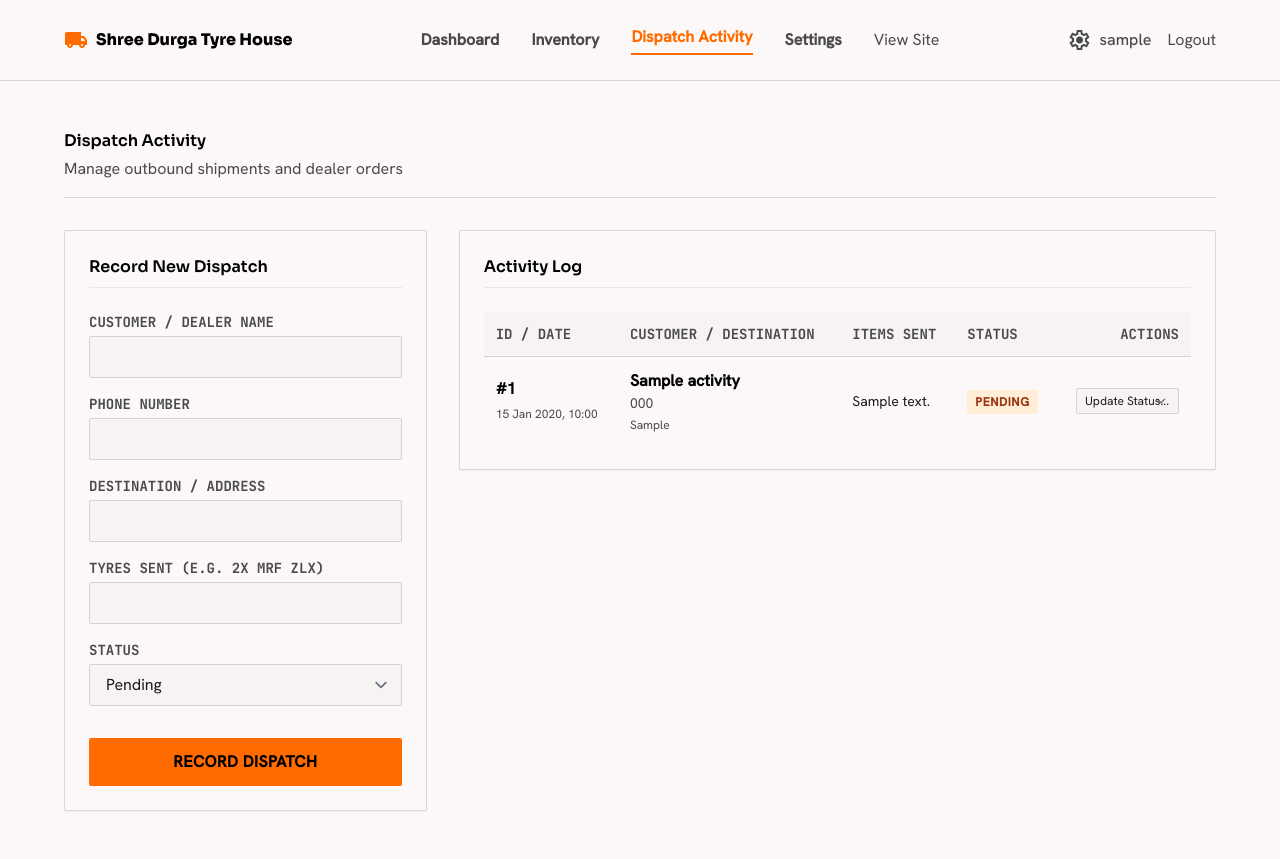
After one commit to raghavtanejax/ShreeDurgaTyreHouseMain, a Flask app: page /admin/dispatch in a window 1280 px wide. The commit adds this page. Run offline with Flask 3, Linux system fonts and the light colour scheme; a user stored in the database is signed in; tables that the repository leaves empty hold one stand-in row (values such as "Sample post"); some libraries are stand-ins or nearby versions.

Commit message:
DISPATCH

```diff
--- a/app.py
+++ b/app.py
@@ -2,8 +2,8 @@ import os
 from flask import Flask, render_template, redirect, url_for, flash, request, Response
 from flask_login import LoginManager, login_user, login_required, logout_user, current_user
 from flask_bcrypt import Bcrypt
-from models import db, User, Tyre, QuoteRequest, SiteSettings
-from forms import LoginForm, TyreForm, QuoteForm, SettingsForm
+from models import db, User, Tyre, QuoteRequest, SiteSettings, DispatchActivity
+from forms import LoginForm, TyreForm, QuoteForm, SettingsForm, DispatchForm
 from sqlalchemy.exc import IntegrityError
 from werkzeug.utils import secure_filename
 from dotenv import load_dotenv
@@ -289,5 +289,36 @@ def settings():
 
     return render_template('6_site_settings.html', form=form)
 
+@app.route('/admin/dispatch', methods=['GET', 'POST'])
+@login_required
+def admin_dispatch():
+    form = DispatchForm()
+    if form.validate_on_submit():
+        dispatch = DispatchActivity(
+            customer_name=form.customer_name.data,
+            phone=form.phone.data,
+            destination=form.destination.data,
+            tyre_details=form.tyre_details.data,
+            status=form.status.data
+        )
+        db.session.add(dispatch)
+        db.session.commit()
+        flash('Dispatch activity recorded successfully.', 'success')
+        return redirect(url_for('admin_dispatch'))
+
+    dispatches = DispatchActivity.query.order_by(DispatchActivity.date_created.desc()).all()
+    return render_template('10_admin_dispatch.html', form=form, dispatches=dispatches)
+
+@app.route('/admin/dispatch/update_status/<int:dispatch_id>', methods=['POST'])
+@login_required
+def update_dispatch_status(dispatch_id):
+    dispatch = DispatchActivity.query.get_or_404(dispatch_id)
+    new_status = request.form.get('status')
+    if new_status in ['Pending', 'Dispatched', 'Delivered']:
+        dispatch.status = new_status
+        db.session.commit()
+        flash(f'Status for dispatch #{dispatch_id} updated to {new_status}.', 'success')
+    return redirect(url_for('admin_dispatch'))
+
 if __name__ == '__main__':
     app.run(debug=True, host='0.0.0.0', port=5000)
--- a/forms.py
+++ b/forms.py
@@ -32,3 +32,11 @@ class SettingsForm(FlaskForm):
     google_maps_url = StringField('Google Maps URL', validators=[DataRequired(), Length(max=255)])
     hindi_english_toggle = BooleanField('Hindi / English Toggle')
     submit = SubmitField('Save Changes')
+
+class DispatchForm(FlaskForm):
+    customer_name = StringField('Customer / Dealer Name', validators=[DataRequired(), Length(max=150)])
+    phone = StringField('Phone Number', validators=[DataRequired(), Length(max=50)])
+    destination = StringField('Destination / Address', validators=[DataRequired(), Length(max=255)])
+    tyre_details = StringField('Tyres Sent (e.g. 2x MRF ZLX)', validators=[DataRequired()])
+    status = SelectField('Status', choices=[('Pending', 'Pending'), ('Dispatched', 'Dispatched'), ('Delivered', 'Delivered')], default='Pending')
+    submit = SubmitField('Record Dispatch')
--- /dev/null
+++ b/templates/10_admin_dispatch.html
@@ -0,0 +1,117 @@
+{% extends 'admin_base.html' %}
+{% block title %}Dispatch Activity - Shree Durga Tyre House{% endblock %}
+
+{% block content %}
+<div class="flex justify-between items-end border-b border-steel-gray/20 pb-4 mb-8">
+    <div>
+        <h1 class="text-headline-lg font-headline-lg text-tertiary">Dispatch Activity</h1>
+        <p class="text-body-md text-steel-gray mt-1">Manage outbound shipments and dealer orders</p>
+    </div>
+</div>
+
+<div class="grid grid-cols-1 lg:grid-cols-3 gap-8">
+    <!-- Dispatch Form -->
+    <div class="lg:col-span-1">
+        <div class="bg-surface border border-steel-gray/20 rounded p-6 shadow-sm">
+            <h2 class="font-headline-md text-tertiary mb-6 pb-2 border-b border-steel-gray/10">Record New Dispatch</h2>
+            <form method="POST" action="{{ url_for('admin_dispatch') }}" class="flex flex-col gap-4">
+                {{ form.hidden_tag() }}
+
+                <div>
+                    {{ form.customer_name.label(class="block text-sm font-label-caps text-steel-gray uppercase mb-1") }}
+                    {{ form.customer_name(class="w-full bg-surface-container-low border border-steel-gray/20 rounded px-4 py-2 focus:outline-none focus:border-safety-orange focus:ring-1 focus:ring-safety-orange transition-colors") }}
+                </div>
+
+                <div>
+                    {{ form.phone.label(class="block text-sm font-label-caps text-steel-gray uppercase mb-1") }}
+                    {{ form.phone(class="w-full bg-surface-container-low border border-steel-gray/20 rounded px-4 py-2 focus:outline-none focus:border-safety-orange focus:ring-1 focus:ring-safety-orange transition-colors") }}
+                </div>
+
+                <div>
+                    {{ form.destination.label(class="block text-sm font-label-caps text-steel-gray uppercase mb-1") }}
+                    {{ form.destination(class="w-full bg-surface-container-low border border-steel-gray/20 rounded px-4 py-2 focus:outline-none focus:border-safety-orange focus:ring-1 focus:ring-safety-orange transition-colors") }}
+                </div>
+
+                <div>
+                    {{ form.tyre_details.label(class="block text-sm font-label-caps text-steel-gray uppercase mb-1") }}
+                    {{ form.tyre_details(class="w-full bg-surface-container-low border border-steel-gray/20 rounded px-4 py-2 focus:outline-none focus:border-safety-orange focus:ring-1 focus:ring-safety-orange transition-colors") }}
+                </div>
+
+                <div>
+                    {{ form.status.label(class="block text-sm font-label-caps text-steel-gray uppercase mb-1") }}
+                    {{ form.status(class="w-full bg-surface-container-low border border-steel-gray/20 rounded px-4 py-2 focus:outline-none focus:border-safety-orange focus:ring-1 focus:ring-safety-orange transition-colors") }}
+                </div>
+
+                <div class="pt-4">
+                    {{ form.submit(class="w-full bg-safety-orange text-primary font-bold py-3 px-4 rounded cursor-pointer hover:bg-secondary transition-colors uppercase tracking-wide") }}
+                </div>
+            </form>
+        </div>
+    </div>
+
+    <!-- Dispatch List -->
+    <div class="lg:col-span-2">
+        <div class="bg-surface border border-steel-gray/20 rounded p-6 shadow-sm overflow-x-auto">
+            <h2 class="font-headline-md text-tertiary mb-6 pb-2 border-b border-steel-gray/10">Activity Log</h2>
+
+            {% if dispatches %}
+            <table class="w-full text-left border-collapse min-w-[700px]">
+                <thead>
+                    <tr class="bg-surface-container-low text-steel-gray font-label-caps uppercase text-sm border-b border-steel-gray/20">
+                        <th class="p-3">ID / Date</th>
+                        <th class="p-3">Customer / Destination</th>
+                        <th class="p-3">Items Sent</th>
+                        <th class="p-3">Status</th>
+                        <th class="p-3 text-right">Actions</th>
+                    </tr>
+                </thead>
+                <tbody class="divide-y divide-steel-gray/10">
+                    {% for dispatch in dispatches %}
+                    <tr class="hover:bg-surface-container-lowest transition-colors group">
+                        <td class="p-3">
+                            <span class="font-bold text-tertiary block">#{{ dispatch.id }}</span>
+                            <span class="text-xs text-steel-gray">{{ dispatch.date_created.strftime('%d %b %Y, %H:%M') }}</span>
+                        </td>
+                        <td class="p-3">
+                            <span class="font-bold text-tertiary block">{{ dispatch.customer_name }}</span>
+                            <span class="text-sm text-steel-gray block">{{ dispatch.phone }}</span>
+                            <span class="text-xs text-steel-gray mt-1 block">{{ dispatch.destination }}</span>
+                        </td>
+                        <td class="p-3">
+                            <span class="text-sm text-on-surface">{{ dispatch.tyre_details }}</span>
+                        </td>
+                        <td class="p-3">
+                            {% if dispatch.status == 'Pending' %}
+                                <span class="bg-orange-100 text-orange-800 px-2 py-1 rounded text-xs font-bold uppercase tracking-wider">Pending</span>
+                            {% elif dispatch.status == 'Dispatched' %}
+                                <span class="bg-blue-100 text-blue-800 px-2 py-1 rounded text-xs font-bold uppercase tracking-wider">Dispatched</span>
+                            {% elif dispatch.status == 'Delivered' %}
+                                <span class="bg-green-100 text-green-800 px-2 py-1 rounded text-xs font-bold uppercase tracking-wider">Delivered</span>
+                            {% else %}
+                                <span class="bg-gray-100 text-gray-800 px-2 py-1 rounded text-xs font-bold uppercase tracking-wider">{{ dispatch.status }}</span>
+                            {% endif %}
+                        </td>
+                        <td class="p-3 text-right">
+                            <form method="POST" action="{{ url_for('update_dispatch_status', dispatch_id=dispatch.id) }}" class="inline-block">
+                                <select name="status" onchange="this.form.submit()" class="text-xs border border-steel-gray/20 rounded px-2 py-1 bg-surface-container-low cursor-pointer hover:border-safety-orange focus:outline-none">
+                                    <option value="" disabled selected>Update Status...</option>
+                                    <option value="Pending">Pending</option>
+                                    <option value="Dispatched">Dispatched</option>
+                                    <option value="Delivered">Delivered</option>
+                                </select>
+                            </form>
+                        </td>
+                    </tr>
+                    {% endfor %}
+                </tbody>
+            </table>
+            {% else %}
+            <div class="text-center py-12 text-steel-gray">
+                <span class="material-symbols-outlined text-4xl opacity-50 mb-2">local_shipping</span>
+                <p>No dispatch activity recorded yet.</p>
+            </div>
+            {% endif %}
+        </div>
+    </div>
+</div>
+{% endblock %}
--- a/templates/admin_base.html
+++ b/templates/admin_base.html
@@ -150,6 +150,7 @@
 <nav class="hidden md:flex items-center gap-8">
 <a class="{% if request.endpoint == 'admin_dashboard' %}text-safety-orange border-b-2 border-safety-orange pb-1{% else %}text-steel-gray hover:text-safety-orange{% endif %} font-bold font-body-lg text-body-lg transition-colors duration-200" href="{{ url_for('admin_dashboard') }}">Dashboard</a>
 <a class="{% if request.endpoint == 'inventory' %}text-safety-orange border-b-2 border-safety-orange pb-1{% else %}text-steel-gray hover:text-safety-orange{% endif %} font-bold font-body-lg text-body-lg transition-colors duration-200" href="{{ url_for('inventory') }}">Inventory</a>
+<a class="{% if request.endpoint == 'admin_dispatch' %}text-safety-orange border-b-2 border-safety-orange pb-1{% else %}text-steel-gray hover:text-safety-orange{% endif %} font-bold font-body-lg text-body-lg transition-colors duration-200" href="{{ url_for('admin_dispatch') }}">Dispatch Activity</a>
 <a class="{% if request.endpoint == 'settings' %}text-safety-orange border-b-2 border-safety-orange pb-1{% else %}text-steel-gray hover:text-safety-orange{% endif %} font-bold font-body-lg text-body-lg transition-colors duration-200" href="{{ url_for('settings') }}">Settings</a>
 <a class="text-steel-gray font-body-lg text-body-lg hover:text-safety-orange transition-colors duration-200" href="{{ url_for('index') }}" target="_blank">View Site</a>
 </nav>
```
Also changed, not shown: change_admin_credentials.py (added, +30 -0 lines), models.py (+9 -0 lines).
